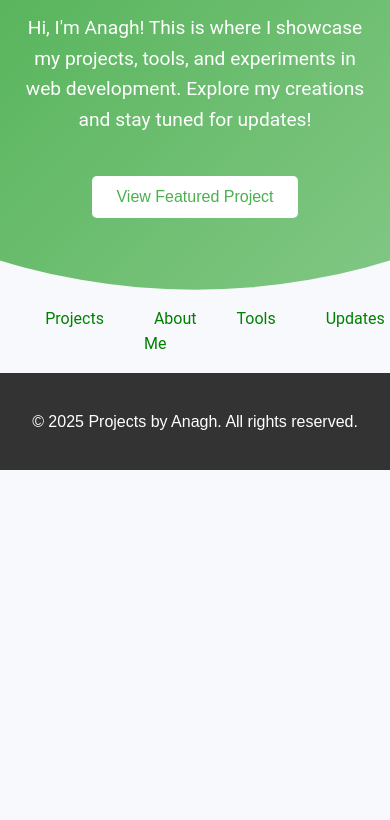
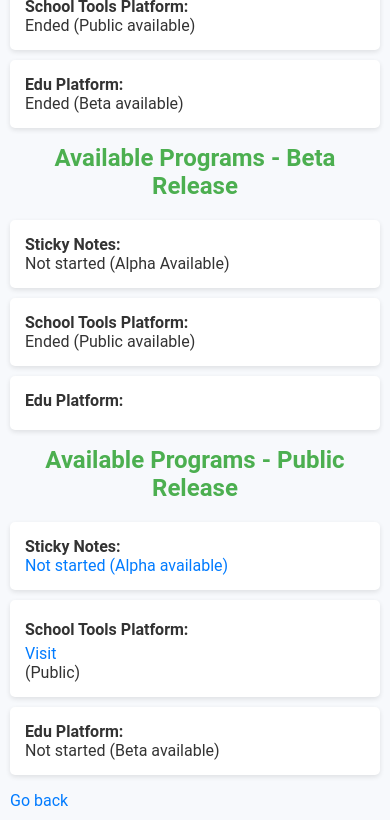
Before and after one commit to Anagh904a/project-hub, a plain HTML site: page index.html in a window 390 px wide. Shown: the part 222-1042 px from the top of the page. Before the commit the page ends 844 px from the top, so only its background shows below. Drawn offline with Linux system fonts and the light colour scheme.

Commit message:
index.html

```diff
--- a/index.html
+++ b/index.html
@@ -1,111 +1,122 @@
 <!DOCTYPE html>
 <html lang="en">
 <head>
-  <meta charset="UTF-8">
-  <meta name="viewport" content="width=device-width, initial-scale=1.0">
-  <title>Projects by Anagh</title>
-  <link rel="stylesheet" href="style.css">
+    <meta charset="UTF-8">
+    <meta name="viewport" content="width=device-width, initial-scale=1.0">
+    <title>Update Your Site</title>
+    <style>
+
+/* General Styles for Update Site Page */
+body {
+    font-family: 'Roboto', sans-serif;
+    margin: 0;
+    padding: 20px;
+    background-color: #f7f9fc;
+    color: #333;
+}
+
+h1 {
+    text-align: center;
+    margin-bottom: 20px;
+    color: #4CAF50; /* Green color for the heading */
+}
+
+ul {
+    list-style-type: none; /* Remove default list styling */
+    padding: 0;
+}
+
+li {
+    background: #fff; /* White background for list items */
+    margin: 10px 0; /* Space between items */
+    padding: 15px; /* Padding inside items */
+    border-radius: 5px; /* Rounded corners */
+    box-shadow: 0 2px 5px rgba(0, 0, 0, 0.1); /* Subtle shadow */
+    display: flex; /* Flexbox for alignment */
+    justify-content: space-between; /* Space between text and link */
+    align-items: center; /* Center items vertically */
+}
+
+strong {
+    color: #333; /* Darker color for program names */
+}
+
+a {
+    text-decoration: none; /* Remove underline from links */
+    color: #007bff; /* Bootstrap primary color */
+    transition: color 0.3s; /* Smooth color transition */
+}
+
+a:hover {
+    color: #0056b3; /* Darker blue on hover */
+}
+
+/* Responsive Styles */
+@media (max-width: 600px) {
+    body {
+        padding: 10px; /* Less padding on smaller screens */
+    }
+
+    h1 {
+        font-size: 1.5rem; /* Smaller heading on mobile */
+    }
+
+    li {
+        flex-direction: column; /* Stack items vertically on mobile */
+        align-items: flex-start; /* Align items to the start */
+    }
+
+    a {
+        margin-top: 5px; /* Space above links on mobile */
+    }
+}
+
+    </style>
 </head>
 <body>
-  <!-- Welcome Section -->
-  <div id="welcome" class="welcome-section">
-    <div class="welcome-content">
-      <h1>Welcome to My Developer Hub</h1>
-      <p>Hi, I'm Anagh! This is where I showcase my projects, tools, and experiments in web development. Explore my creations and stay tuned for updates!</p>
-      <button onclick="showSection('featured')">View Featured Project</button>
-    </div>
-  </div>
+    <h1>Available Programs - Alpha Release</h1>
+    <ul>
+        <li>
+            <strong>Sticky Notes:</strong> <a href="https://my-sticky-notes-anagh.netlify.app" target="_blank">Visit</a> (Available)
+        </li>
+        <li>
+            <strong>School Tools Platform:</strong> Ended (Public available)
+        </li>
+        <li>
+            <strong>Edu Platform:</strong> Ended (Beta available)
+        </li>
 
-  <!-- Navigation Bar -->
-<header>
-    <nav>
-      <ul class="navbar">
+    </ul>
+    <h1>Available Programs - Beta Release</h1>
+    <ul>
+        <li>
+            <strong>Sticky Notes:</strong> Not started (Alpha Available)
+        </li>
+        <li>
+            <strong>School Tools Platform:</strong> Ended (Public available)
+        </li>
+        <li>
+            <strong>Edu Platform:</strong> <a href="https://school-tools-platform.netlify.app"
+        </li>
 
-        <li><a href="#" onclick="showSection('projects')">Projects</a></li>
-        <li><a href="#" onclick="showSection('about')">About Me</a></li>
-        <li><a href="#" onclick="showSection('tools')">Tools</a></li>
+    </ul>
+    <h1>Available Programs - Public Release</h1>
+    <ul>
+        <li>
+            <strong>Sticky Notes:</strong> Not started (Alpha available)
+        <li>
+            <strong>School Tools Platform:</strong> <a href="https://list-vista.netlify.app" target="_blank">Visit</a> (Public)
+        </li>
+        <li>
+            <strong>Edu Platform:</strong> Not started (Beta available)
+        </li>
 
-<li><a href="#" onclick="showSection('updates')">Updates</a></li>
-      </ul>
-    </nav>
-  </header>
+    </ul>
 
 
-  <!-- Featured Project Section -->
-  <div id="featured" class="section hidden">
-    <h2>Featured Project</h2>
-    <div class="section-content">
-      <div class="featured-card">
-        <h3>Sticky Notes by Anagh</h3>
-        <p>An offline-capable note management app with an elegant and user-friendly design, perfect for quick notes on the go.</p>
-<button onclick="window.location.href='https://my-sticky-notes-anagh.netlify.app'">Visit</button>
-      </div>
-    </div>
-  </div>
-
-  <!-- Projects Section -->
-  <div id="projects" class="section hidden">
-    <h2>My Projects</h2>
-    <div class="section-content">
-      <div class="project-card">
-        <h3>Sticky Notes by Anagh</h3>
-        <p>A browser-based sticky notes app with offline capabilities and a clean UI.</p>
-<button class="loading-button" onclick="window.location.href='https://my-sticky-notes-anagh.netlify.app'">Visit Website</button>
-</div>
-
-      <div class="project-card">
-        <h3>Edu Platform</h3>
-        <p>A platform designed for students with study tools, notes, and to-do lists.</p>
-        <button class="loading-button" onclick="window.location.href='https://education-tools-platform.netlify.app/'">Visit Website</button>
-      </div>
-      <div class="project-card">
-        <h3>School Tools Platform (Old Version)</h3>
-        <p>The first version of Edu Platform, offering basic tools for students.</p>
-<button class="loading-button" onclick="window.location.href='https://listvista.netlify.app/'">Visit Website</button>
-      </div>
-    </div>
-  </div>
-
-  <!-- About Section -->
-  <div id="about" class="section hidden">
-    <h2>About Me</h2>
-    <div class="section-content">
-      <p>Hi, I'm Anagh, a student and web developer passionate about creating tools to make life easier. This website is a collection of my projects and experiments. Stay tuned for more!</p>
-    </div>
-  </div>
-
-  <!-- Tools Section -->
-  <div id="tools" class="section hidden">
-    <h2>Tools</h2>
-    <div class="section-content">
-      <p>Explore productivity tools like calculators, timers, and more. New tools are on their way!</p>
-    </div>
-  </div>
-
-  <!-- Updates Section -->
-  <div id="updates" class="section hidden">
-    <h2>Updates</h2>
-    <div class="section-content">
-      <div class="update">
-        <div class="date">January 21, 2025</div>
-        <p><strong>Sticky Notes Website Update:</strong></p>
-        <p>New animations added and some bugs fixed with a new add list and add note UI</p>
-      </div>
-      <!-- You can add more updates here -->
-    </div>
-  </div>
+<a href="projects.html">Go back</a>
 
 
-  <!-- Footer -->
-  <footer>
-    <p>© 2025 Projects by Anagh. All rights reserved.</p>
-  </footer>
 
-  <script src="game.js"></script>
-<!-- Loading Spinner -->
-<div id="loading" class="loading" style="display: none;">
-  <div class="spinner"></div>
-  <p>Loading...</p>
-</div>
 </body>
 </html>
```
